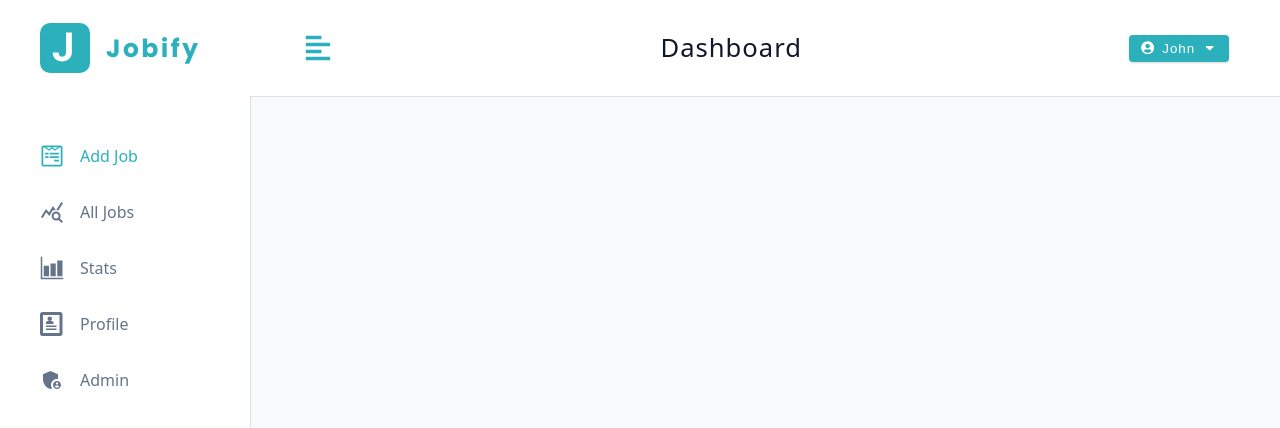
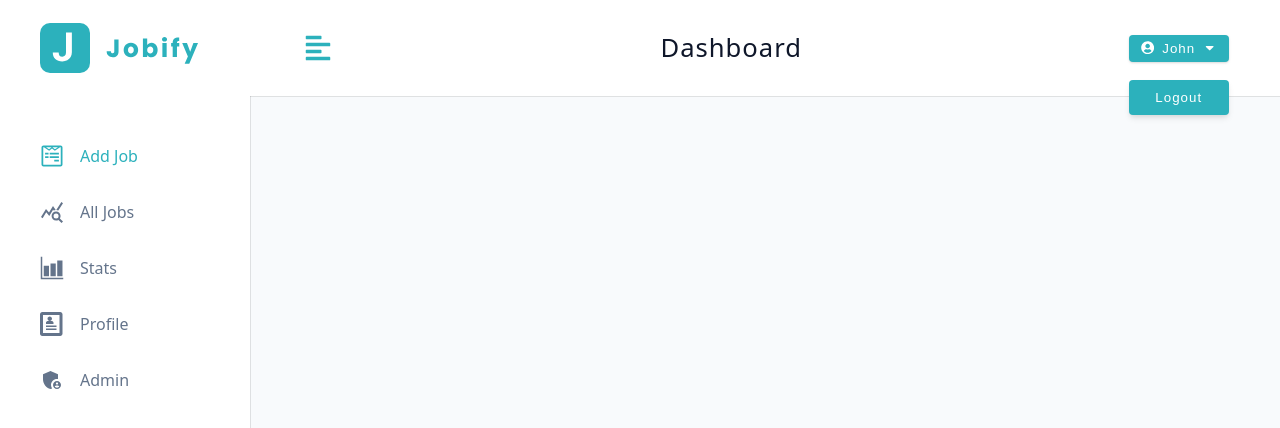
Before and after one commit to Ilesanmi-Erioluwa-Victor/jobify_full_stack, a React (Vite) app in the folder client/: page /dashboard in a window 1280 px wide. Both pictures are taken after a click on the button "John". Shown: the top 428 px of the page. Built offline with nearby package versions, Linux system fonts and the light colour scheme.

Commit message:
working on LogoutContainer

```diff
--- a/client/src/components/LogoutContainer.jsx
+++ b/client/src/components/LogoutContainer.jsx
@@ -21,7 +21,15 @@ const LogoutContainer = () => {
         <FaCaretDown />
       </button>
 
-      <div className={showLogout ? 'dropdown show-dropdown' : 'dropdown'}></div>
+      <div className={showLogout ? 'dropdown show-dropdown' : 'dropdown'}>
+        <button
+          type='button'
+          className='dropdown-btn'
+          onClick={logoutUser}
+        >
+          logout
+        </button>
+      </div>
     </Wrapper>
   );
 };
```
